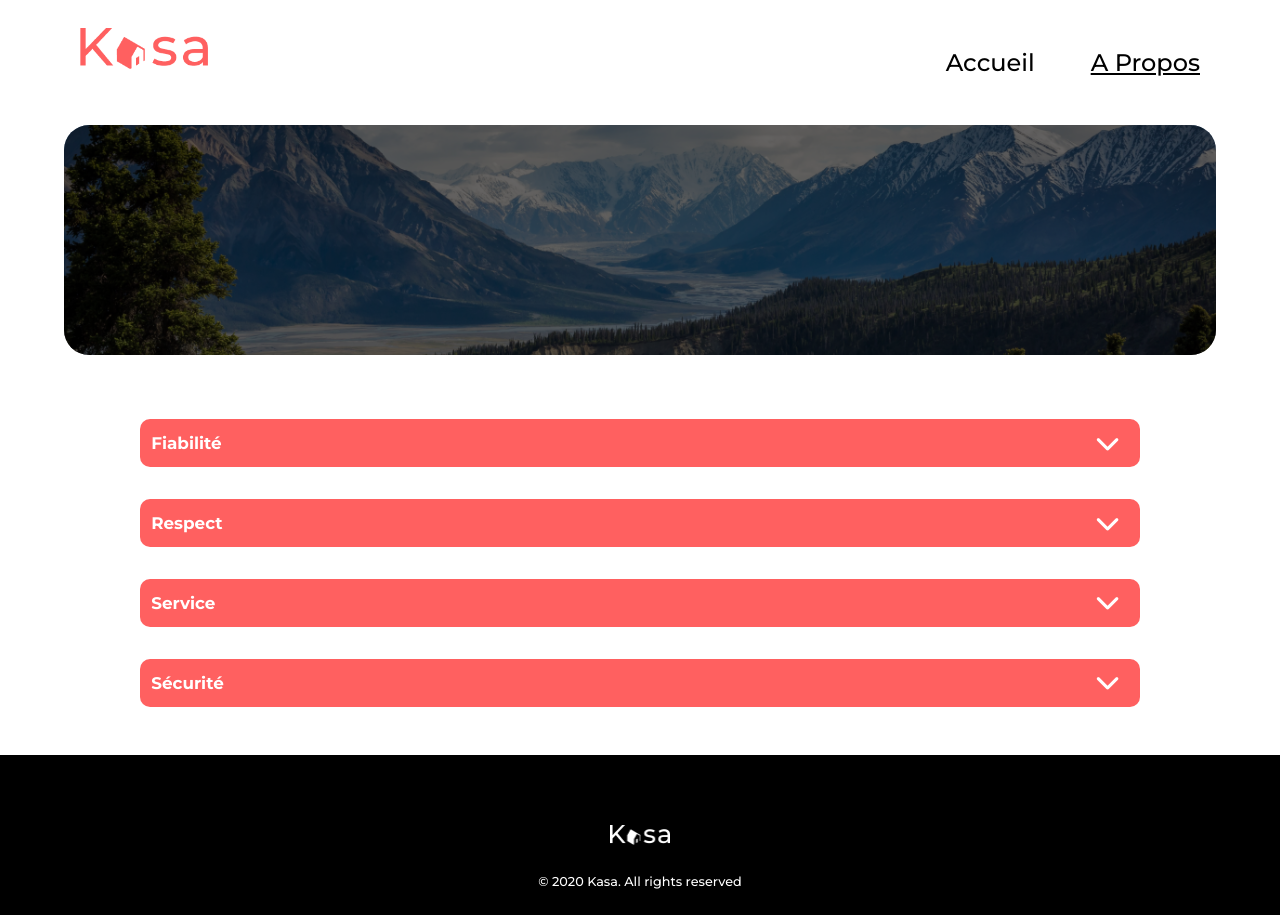
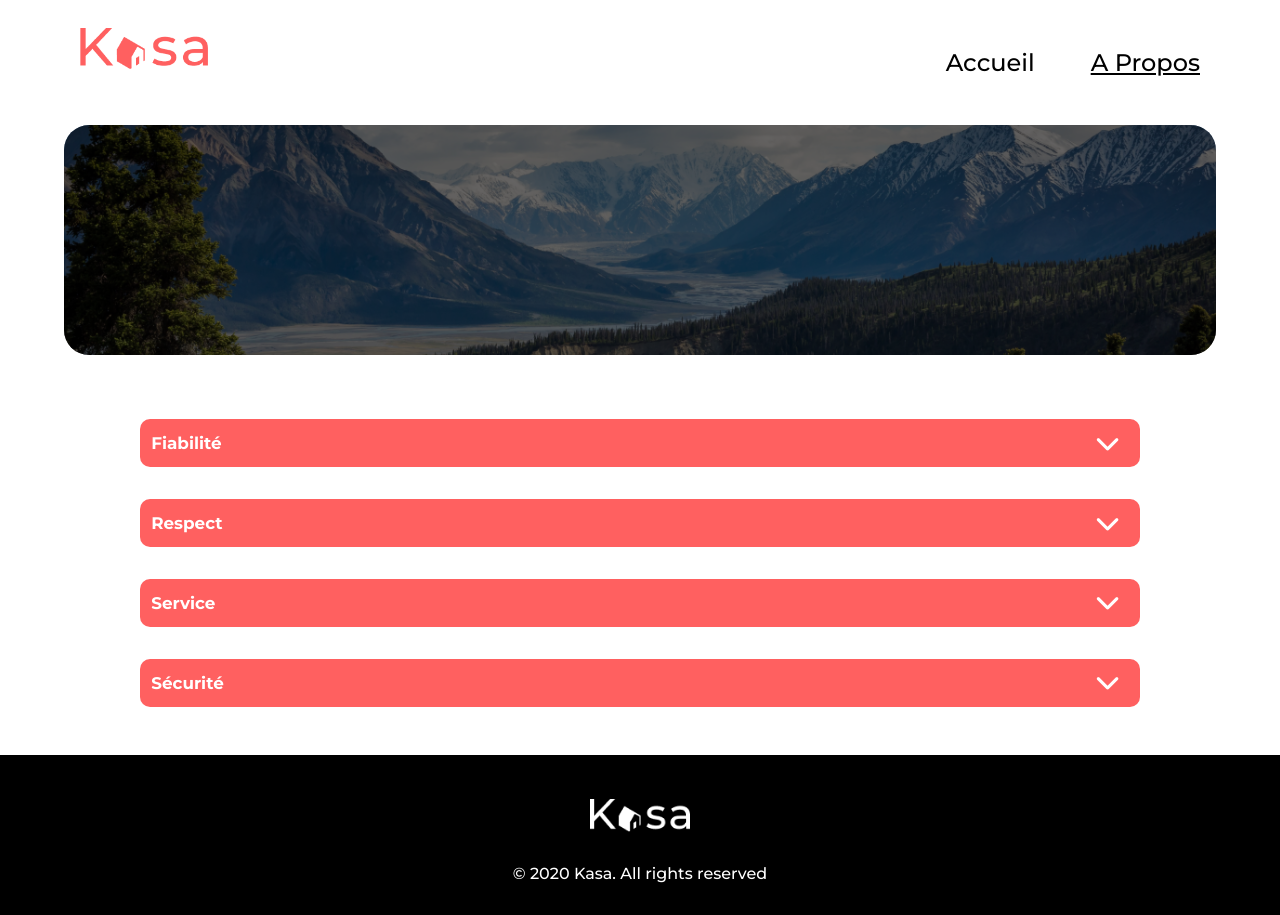
Before and after one commit to MMSGIWEB/Kasa, a React (Create React App) app in the folder kasa/: page /about in a window 1280 px wide. Built offline with nearby package versions, Linux system fonts and the light colour scheme.

Commit message:
modifs scss footer

```diff
--- a/kasa/src/styles/css/App.css
+++ b/kasa/src/styles/css/App.css
@@ -163,12 +163,12 @@ header nav a.active {
   gap: 1em;
 }
 .footer .footerLogo {
-  width: 60px;
+  width: 100px;
 }
 .footer .footerCopyRights {
   font-family: Montserrat;
   font-weight: 500;
-  font-size: 0.8em;
+  font-size: 1em;
   text-align: center;
   color: #FFFFFF;
   padding-bottom: 1em;
--- a/kasa/src/styles/layouts/_footer.scss
+++ b/kasa/src/styles/layouts/_footer.scss
@@ -9,15 +9,15 @@
     gap: 1em;
 
     .footerLogo {
-        width: 60px;
+        width: 100px;
     }
 
     .footerCopyRights {
         font-family: Montserrat;
         font-weight: 500;
-        font-size: .8em;
+        font-size: 1em;
         text-align: center;
-        color:#FFFFFF;
+        color: #FFFFFF;
         padding-bottom: 1em;
     }
 }
```
Also changed, not shown: 1 other file (tests, documents, lock files or other folders).
